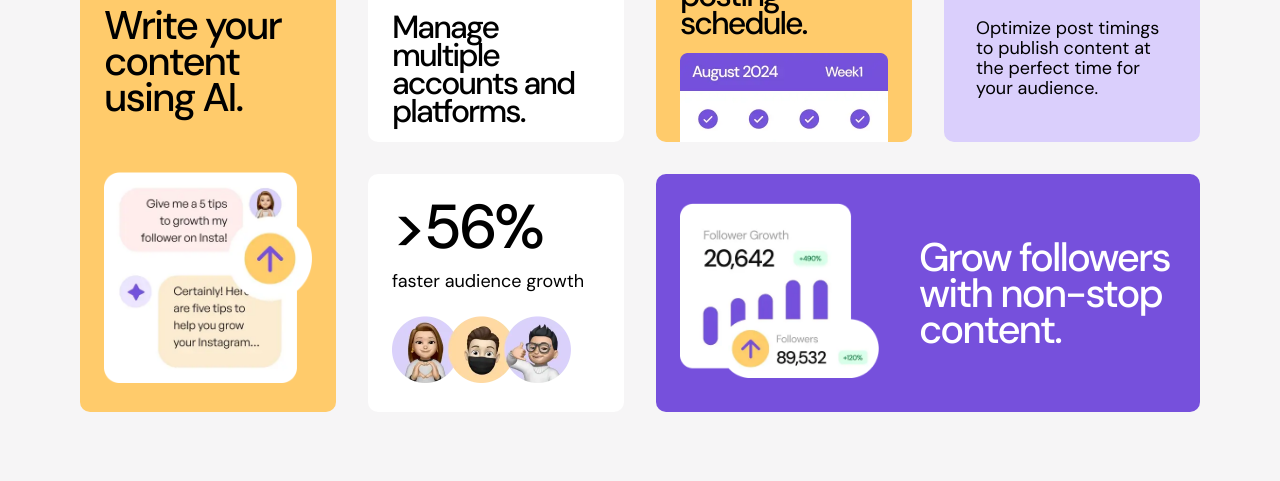
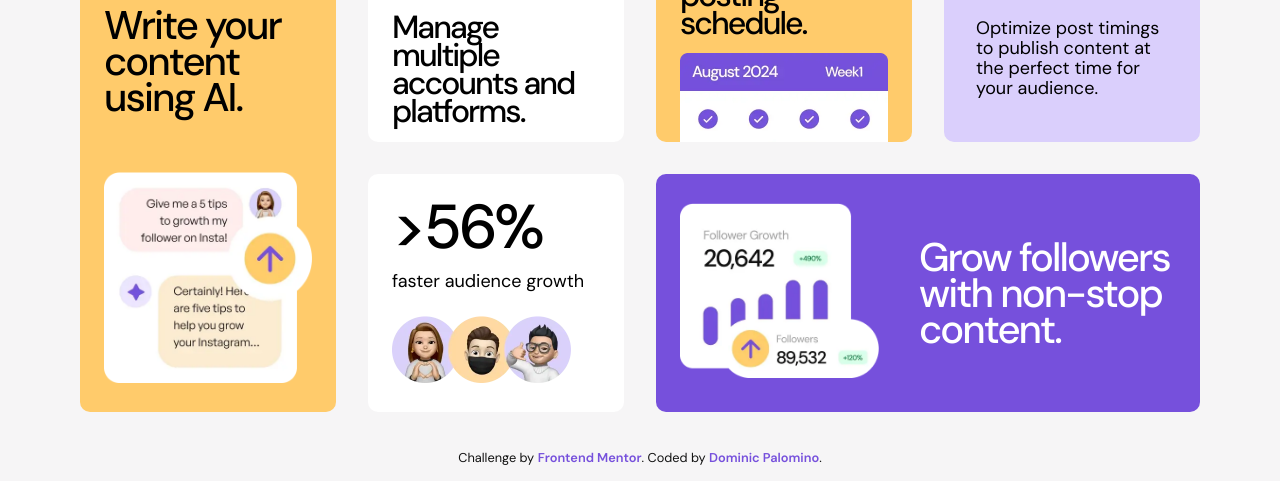
Before and after one commit to Dpal88/Bento-Grid-Main, a plain HTML site: page index.html in a window 1280 px wide. Shown: the part 501-982 px from the top of the page. Drawn offline with Linux system fonts and the light colour scheme.

Commit message:
added styles for attribution class

```diff
--- a/css/styles.css
+++ b/css/styles.css
@@ -24,18 +24,52 @@
 }
 body {
     font-family: "DM Sans", sans-serif;
+    position: relative;
 }
 
 img {
     max-width: 100%;
 }
 
+footer {
+    background: #F6F5F6;
+}
 .attribution {
-    font-size: 0.688rem;
+    font-size: .8rem;
     text-align: center;
+    position: relative;
+    bottom: 15px;
+    /* left: 10px; */
+    /* right: 50px; */
+    color: var(--black);
 }
 .attribution a {
     color: hsl(228, 45%, 44%);
+    color: var(--purple);
+    position: relative;
+    font-weight: 600;
+    text-decoration: none;
+    z-index: 1; /*Needs to be set to 1 for hover effect to work*/
+    transition: color 0.5s ease-in-out;
+}
+.attribution a::before {
+    background: var(--purple);
+    content: "";
+    inset: 0;
+    position: absolute;
+    /* Can change scaleY to scaleX for different effect, along with changing origin*/
+    transform: scaleY(0);
+    transform-origin: top;
+    transition: transform 0.5s ease-in-out;
+    z-index: -1;
+}
+.attribution a:hover {
+    color: var(--black);
+}
+.attribution a:hover::before {
+    /* Can change scaleY to scaleX for different effect, along with changing origin*/
+    transform: scaleY(1);
+    transform-origin: bottom;
 }
 
 .container {
@@ -43,6 +77,7 @@ img {
     display: grid;
     gap: var(--spacing-400);
     padding: var(--spacing-400) var(--spacing-200) var(--spacing-500);
+    position: relative;
 
     .card {
         display: flex;
--- a/index.html
+++ b/index.html
@@ -80,10 +80,12 @@
     </div>
 
   </section>
+  <footer>
+    <div class="attribution">
+      <p>Challenge by <a href="https://www.frontendmentor.io?ref=challenge">Frontend Mentor</a>.
+      Coded by <a href="https://github.com/Dpal88" target="_blank">Dominic Palomino</a>.</p>
+    </div>
+  </footer>
 
-  <!-- <div class="attribution">
-    Challenge by <a href="https://www.frontendmentor.io?ref=challenge">Frontend Mentor</a>.
-    Coded by <a href="#">Dominic Palomino</a>.
-  </div> -->
 </body>
 </html>
```
